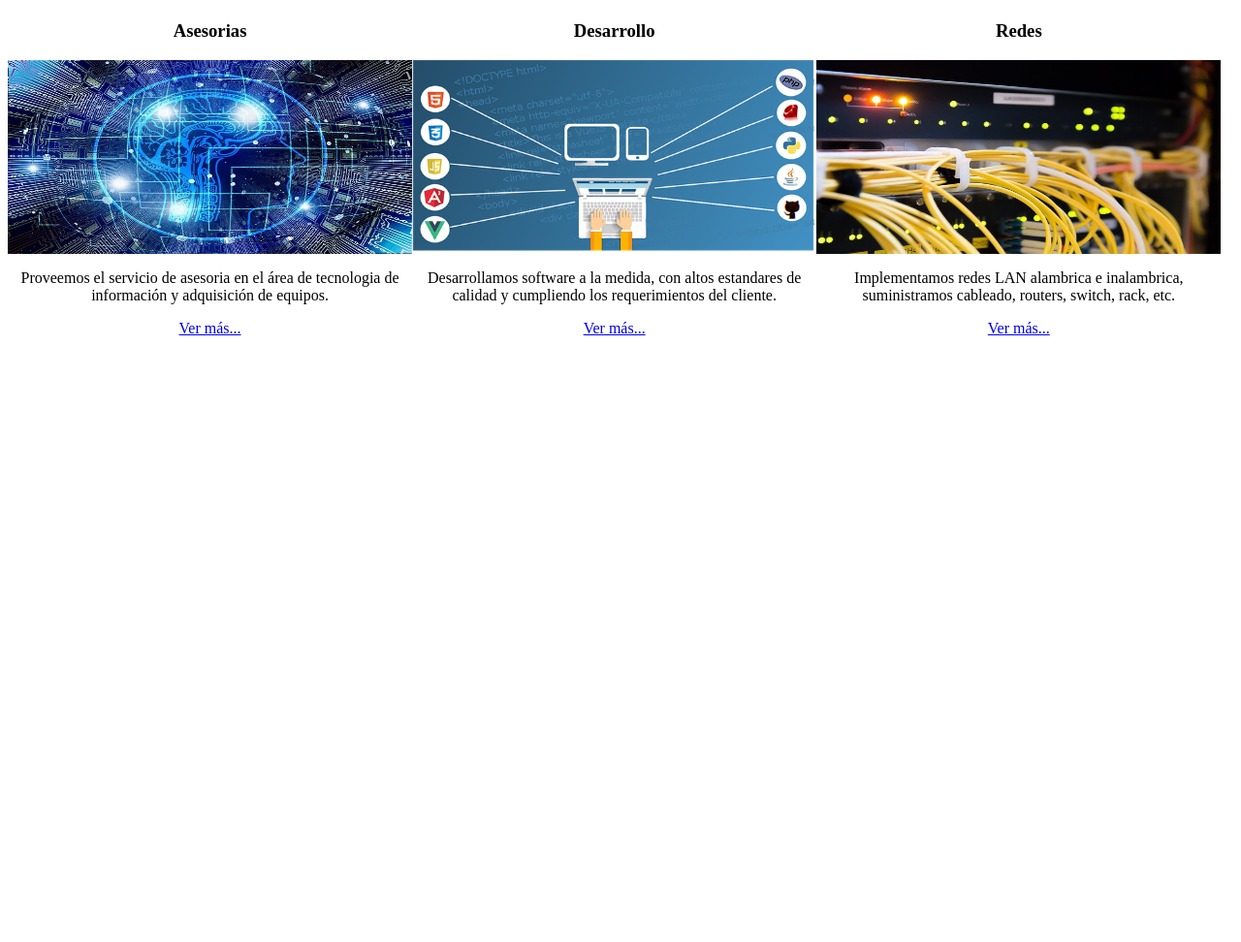
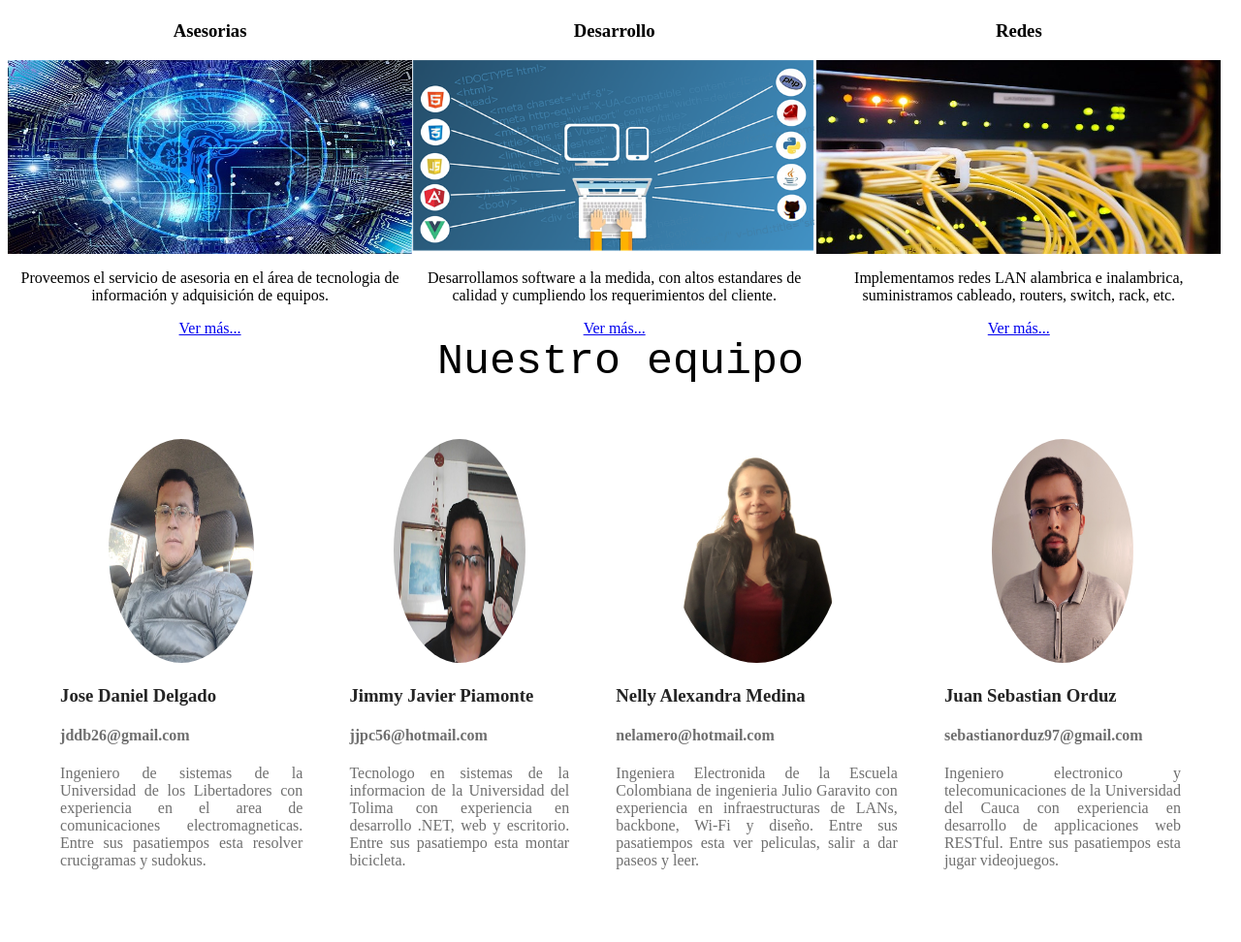
Before and after one commit to Grupo101/semana-1-101, a website: page src/index.html in a window 1280 px wide. Shown: the part 583-1555 px from the top of the page at 97% size. Before the commit the page ends 931 px from the top, so only its background shows below. Drawn offline with Linux system fonts and the light colour scheme.

Commit message:
Adicionando seccion del los miembros del equipo

```diff
--- a/css/style.css
+++ b/css/style.css
@@ -107,3 +107,45 @@
     font-weight: bold;
     width: 100%;
 }
+
+.team{
+    padding: 30px;
+}
+
+.miembros{
+    display: flex;
+    justify-content: space-evenly;
+    text-align: center;
+    padding-top: 30px;
+    padding-bottom: 30px;
+}
+.miembros-titulo{
+    text-align: center;
+    font-size: 45px;
+    font-family: monospace;
+    padding-top: 5px;
+    padding-bottom: 0%;
+}
+.miembro{
+    padding: 2%;
+}
+.miembro-foto{
+    border-radius: 50%;
+    height: 50%;
+    width: 60%;
+}
+
+.miembro-nombre{
+    text-align: left;
+    color: #242424;
+}
+
+.miembro-email{
+    text-align: left;
+    color: #6F6F6F;
+}
+
+.miembro-descripcion{
+    text-align: justify;
+    color: #6F6F6F;
+}
--- a/src/index.html
+++ b/src/index.html
@@ -73,9 +73,43 @@
 
     </div>
     <!-- Seccion de equipo -->
-    <div id=”team” class="secciones">
-
-    </div>
+    <section id=”team” class="team">
+        <div class="miembros-titulo">Nuestro equipo</div>
+        <div class="miembros">
+            <div class="miembro">
+                <img class="miembro-foto" src="..\images\team\Jose.png" alt="imagen miembro">
+                <div>
+                    <h3 class="miembro-nombre">Jose Daniel Delgado</h3>
+                    <h4 class="miembro-email">jddb26@gmail.com</h4>
+                    <p class="miembro-descripcion">Ingeniero de sistemas de la Universidad de los Libertadores con experiencia en el area de comunicaciones electromagneticas. Entre sus pasatiempos esta resolver crucigramas y sudokus.</p>
+                </div>
+            </div>
+            <div class="miembro">
+                <img class="miembro-foto" src="..\images\team\jimmy.png" alt="imagen miembro">
+                <div>
+                    <h3 class="miembro-nombre">Jimmy Javier Piamonte</h3>
+                    <h4 class="miembro-email">jjpc56@hotmail.com</h4>
+                    <p class="miembro-descripcion">Tecnologo en sistemas de la informacion de la Universidad del Tolima con experiencia en desarrollo .NET, web y escritorio. Entre sus pasatiempo esta montar bicicleta.</p>
+                </div>
+            </div>
+            <div class="miembro">
+                <img class="miembro-foto" src="..\images\team\Alexandra.jpeg" alt="imagen miembro">
+                <div>
+                    <h3 class="miembro-nombre">Nelly Alexandra Medina</h3>
+                    <h4 class="miembro-email">nelamero@hotmail.com</h4>
+                    <p class="miembro-descripcion">Ingeniera Electronida de la Escuela Colombiana de ingenieria Julio Garavito con experiencia en infraestructuras de LANs, backbone, Wi-Fi y diseño. Entre sus pasatiempos esta ver peliculas, salir a dar paseos y leer.</p>
+                </div>
+            </div>
+            <div class="miembro">
+                <img class="miembro-foto" src="..\images\team\Sebastian.jpeg" alt="imagen miembro">
+                <div>
+                    <h3 class="miembro-nombre">Juan Sebastian Orduz</h3>
+                    <h4 class="miembro-email">sebastianorduz97@gmail.com</h4>
+                    <p class="miembro-descripcion">Ingeniero electronico y telecomunicaciones de la Universidad del Cauca con experiencia en desarrollo de applicaciones web RESTful. Entre sus pasatiempos esta jugar videojuegos.</p>
+                </div>
+            </div>
+        </div>
+    </section>
     <!-- Seccion footer o pie -->
     <footer>
 
```
Also changed, not shown: images/team/Alexandra.jpeg (added), images/team/Jose.png (added), images/team/Sebastian.jpeg (added), images/team/jimmy.png (added).
